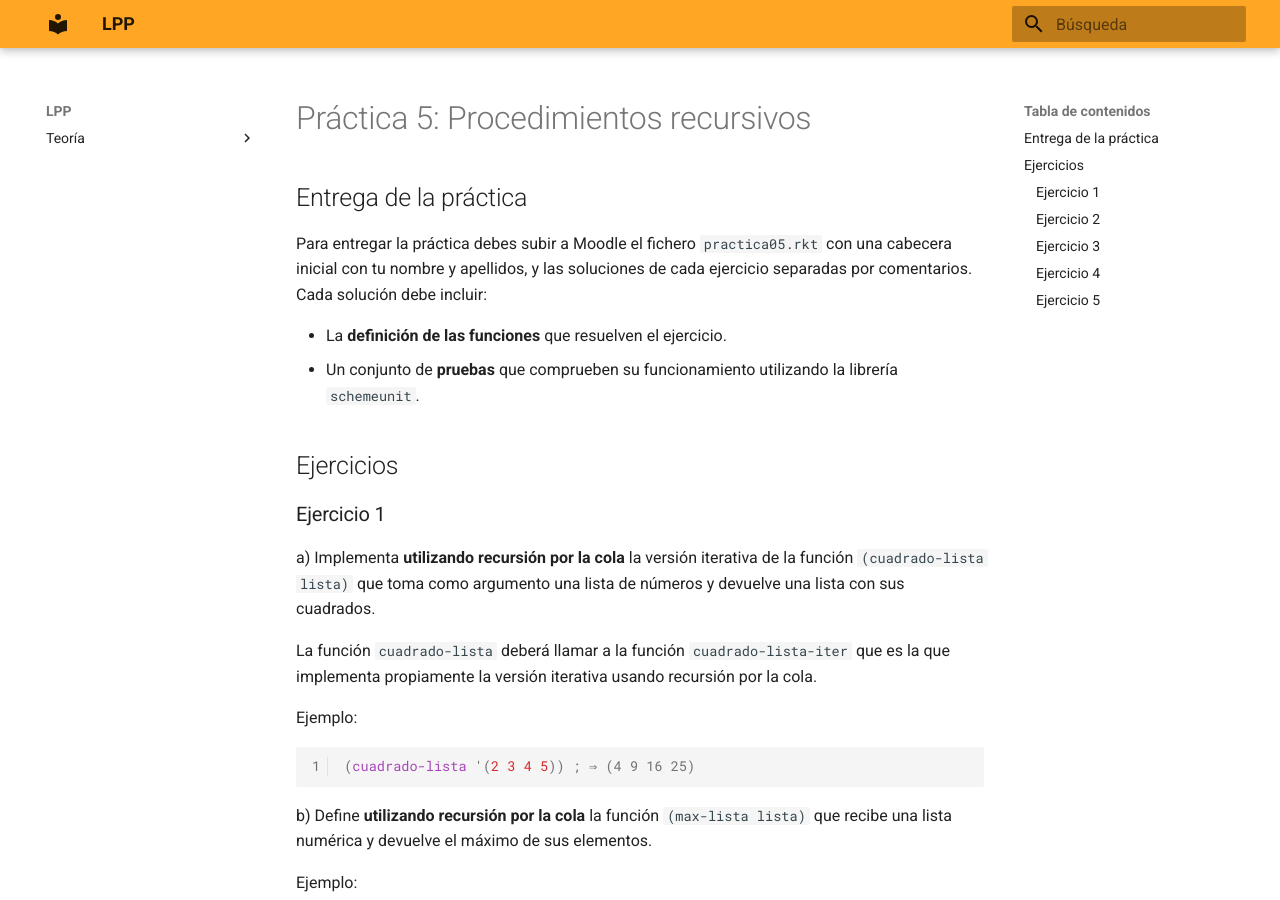
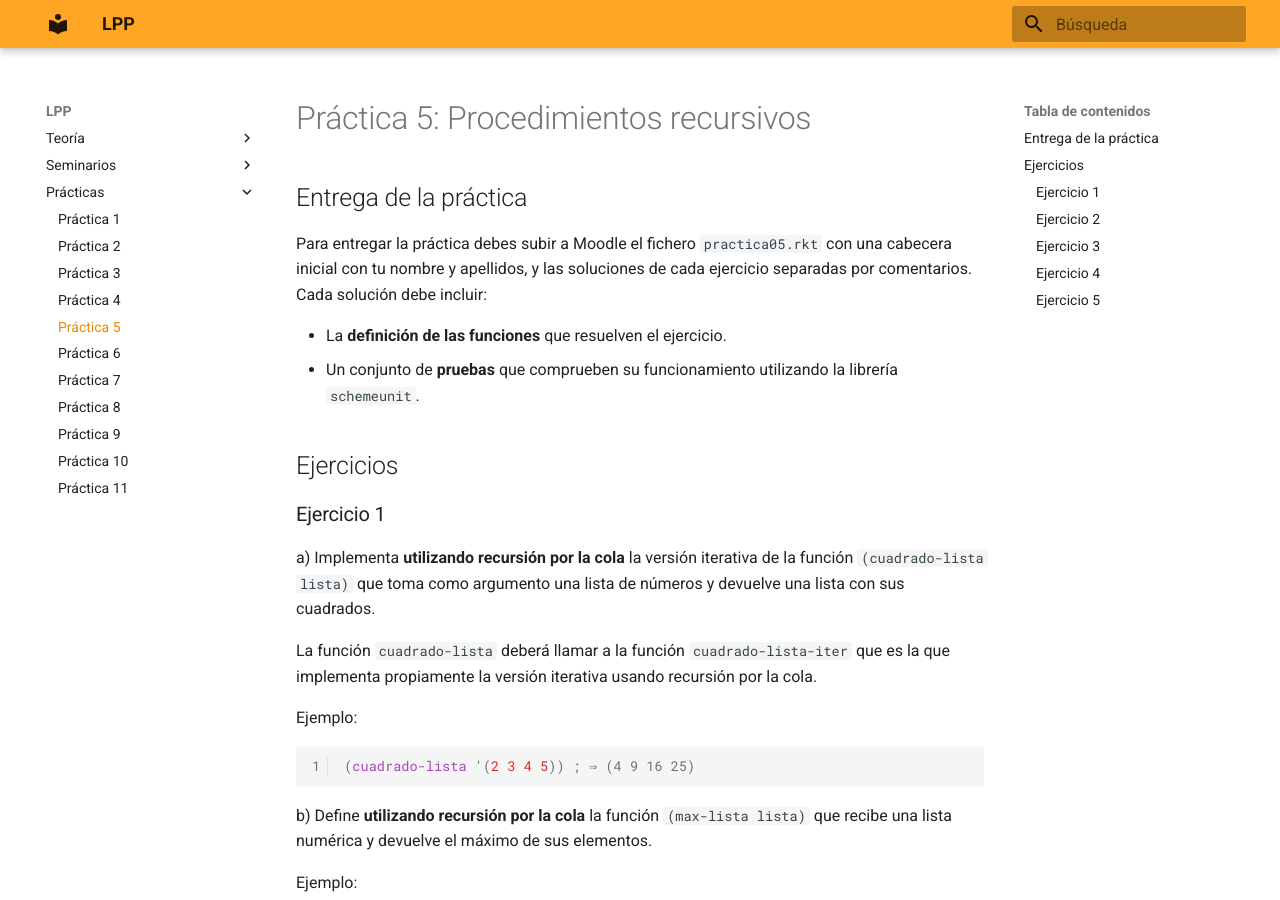
Before and after one commit to domingogallardo/apuntes-lpp, an MkDocs documentation site: the page built from docs/practicas/practica05/practica05.md, in a window 1280 px wide and 900 px high. Built offline with MkDocs 1.6.1 and Material for MkDocs 9.7.7, drawn with Linux system fonts in a browser that asks for light colours; part of the change alters nothing that is shown.

Commit message:
Añadido índice completo

```diff
--- a/mkdocs.yml
+++ b/mkdocs.yml
@@ -1,8 +1,30 @@
 site_name: LPP
+use_directory_urls: false
 
 nav:
 - 'Teoría':
    - 'Descripción de la asignatura': 'teoria/tema00-descripcion-asignatura/tema00-descripcion-asignatura.md'
+   - 'Tema 1': 'teoria/tema01-historia-lenguajes-programacion/tema01-historia-lenguajes-programacion.md'
+   - 'Tema 2': 'teoria/tema02-programacion-funcional/tema02-programacion-funcional.md'
+   - 'Tema 3': 'teoria/tema03-procedimientos-recursivos/tema03-procedimientos-recursivos.md'
+   - 'Tema 4': 'teoria/tema04-estructuras-recursivas/tema04-estructuras-recursivas.md'
+   - 'Tema 5': 'teoria/tema05-programacion-funcional-swift/tema05-programacion-funcional-swift.md'
+   - 'Tema 6': 'teoria/tema06-programacion-orientada-objetos-swift/tema06-programacion-orientada-objetos-swift.md'
+- 'Seminarios':
+   - 'Seminario de Scheme': 'seminarios/seminario1-scheme/seminario1-scheme.md'
+   - 'Seminario de Swift': 'seminarios/seminario2-swift/seminario2-swift.md'
+- 'Prácticas':
+   - 'Práctica 1': 'practicas/practica01/practica01.md'
+   - 'Práctica 2': 'practicas/practica02/practica02.md'
+   - 'Práctica 3': 'practicas/practica03/practica03.md'
+   - 'Práctica 4': 'practicas/practica04/practica04.md'
+   - 'Práctica 5': 'practicas/practica05/practica05.md'
+   - 'Práctica 6': 'practicas/practica06/practica06.md'
+   - 'Práctica 7': 'practicas/practica07/practica07.md'
+   - 'Práctica 8': 'practicas/practica08/practica08.md'
+   - 'Práctica 9': 'practicas/practica09/practica09.md'
+   - 'Práctica 10': 'practicas/practica10/practica10.md'
+   - 'Práctica 11': 'practicas/practica11/practica11.md'
 
 theme:
     language: es
```
